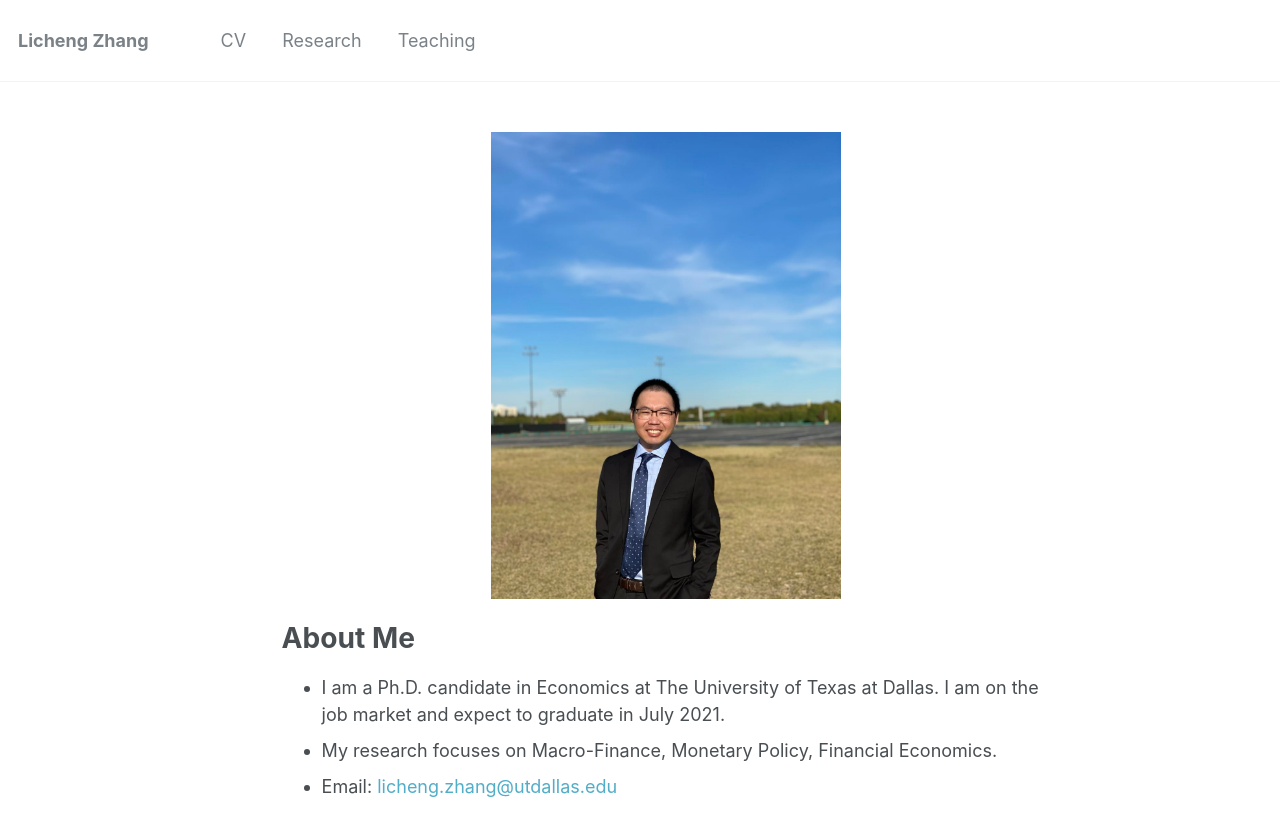
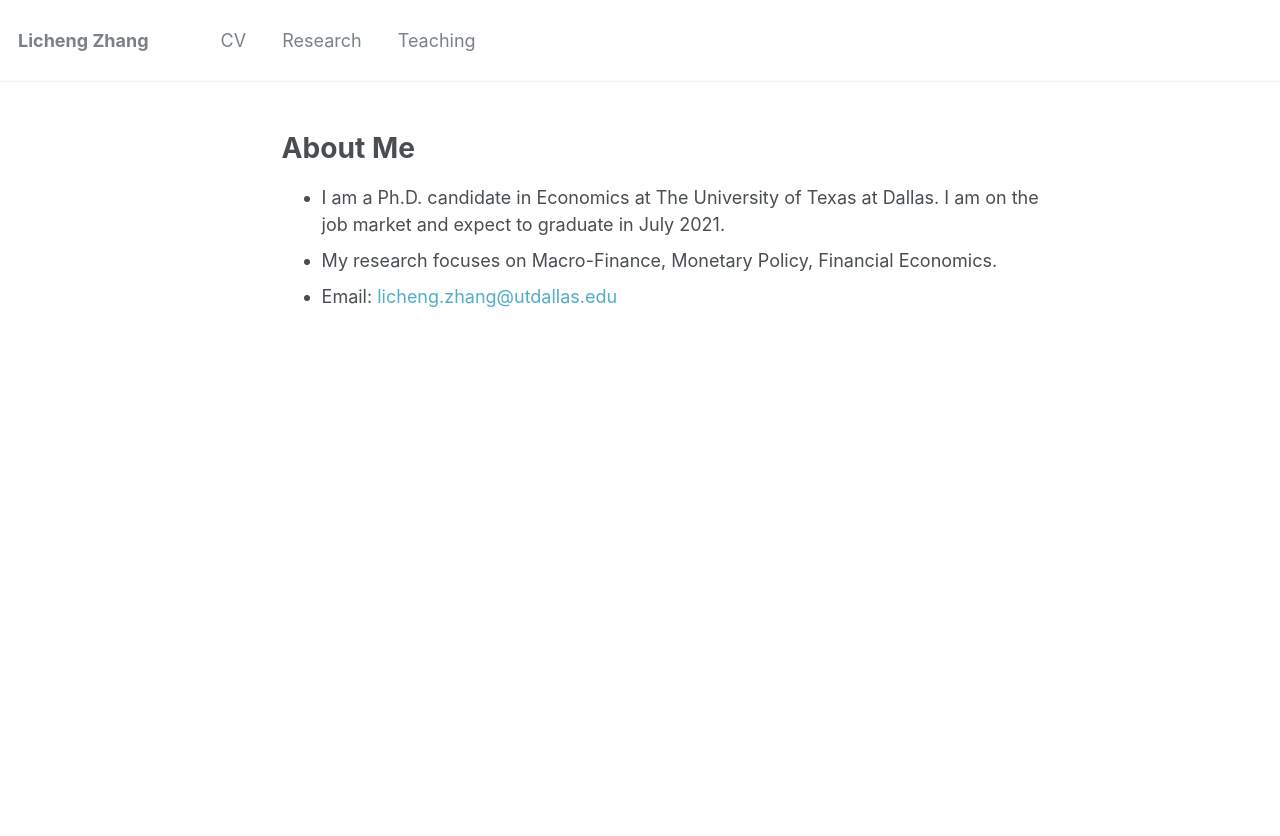
Before and after one commit to lichengzh/lichengzh.github.io, a Jekyll site: the page built from _pages/about.md, in a window 1280 px wide. Shown: the top 836 px of the page. Built offline with Jekyll 4.4.1, drawn with Linux system fonts in a browser that asks for light colours.

Commit message:
Update about.md

```diff
--- a/_pages/about.md
+++ b/_pages/about.md
@@ -8,9 +8,7 @@ redirect_from:
   - /about.html
 ---
 
-<p align="center">
-   <img src="https://lichengzh.github.io/files/IMG_3759.JPG?raw=true" alt="Photo" style="width: 350px;"/>
-</p>
+
 
 # About Me
 * I am a Ph.D. candidate in Economics at The University of Texas at Dallas. I am on the job market and expect to graduate in July 2021.
```
